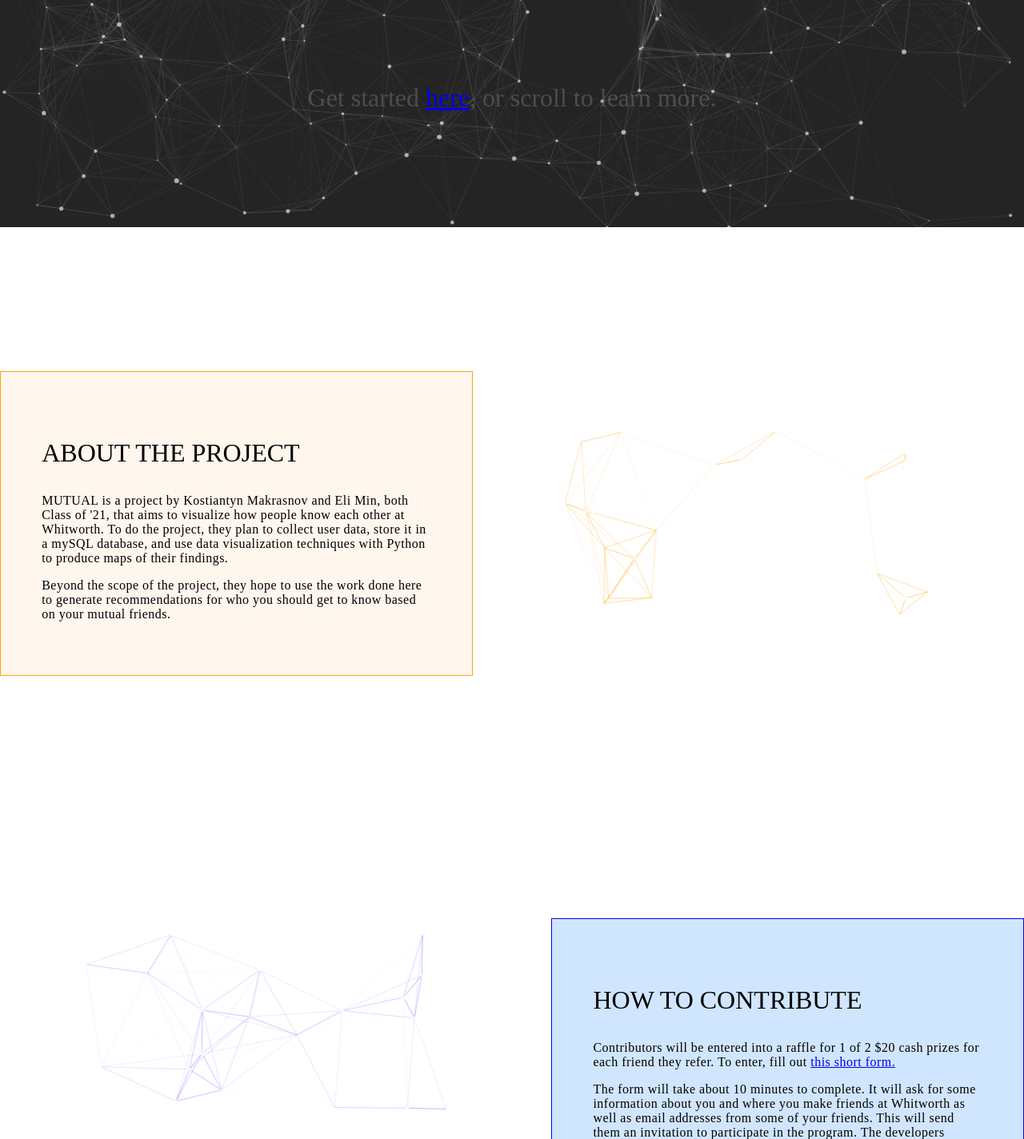
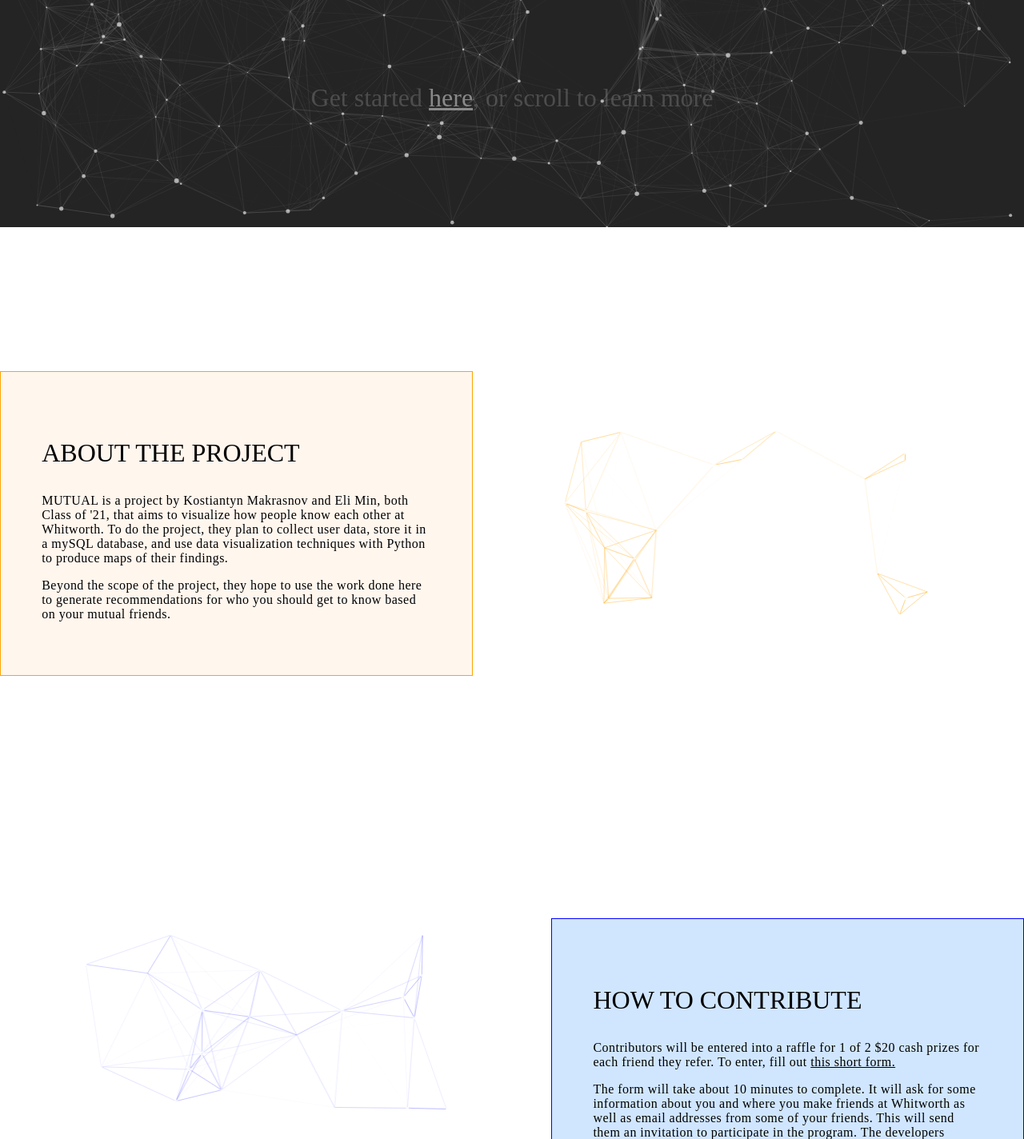
Before and after one commit to elmmo/mutual, a Jekyll site: the page built from index.html, in a window 1280 px wide. Shown: the part 616-2040 px from the top of the page at 80% size. Built offline with Jekyll 4.4.1, drawn with Linux system fonts in a browser that asks for light colours; nearby versions of some CDN libraries; some web fonts are replaced.

Commit message:
Add link styling

```diff
--- a/_sass/_header.scss
+++ b/_sass/_header.scss
@@ -1,5 +1,14 @@
 #particles-header {
     background-color: $dark-accent;
+    a {
+        color: rgba(172, 172, 172, 0.747);
+        &:visited {
+            color: $light-gray;
+        }
+        &:hover {
+            color: rgba(172, 172, 172, 0.747);
+        }
+    }
 }
 #landing-header {
     display: flex;
--- a/_sass/_panel.scss
+++ b/_sass/_panel.scss
@@ -5,6 +5,15 @@
         padding: 4vw;
         display: flex;
         @extend %info-panel-font-style;
+        a {
+            color: black;
+            &:hover {
+                color: blue;
+            }
+            &:visited {
+                color: black;
+            }
+        }
     }
     .info-panel:nth-child(odd) {
         @include coloredBox(rgba(255, 218, 185, 0.247), orange);
--- a/index.html
+++ b/index.html
@@ -7,7 +7,7 @@
         <span class="block-line-1">We all have our communities at Whitworth.</span>
         <span class="block-line-2">Map yours on</span>
         <span class="block-line-3">MUTUAL</span>
-        <span class="block-line-4">Get started <a href="https://forms.gle/BZyxPAiBDeBAm9bY6" target="_launch">here</a>, or scroll to learn more.</span>
+        <span class="block-line-4">Get started <a href="https://forms.gle/BZyxPAiBDeBAm9bY6" target="_launch">here</a>, or scroll to learn more</span>
     </div>
 </div>
 {% include info-panel.html
```
